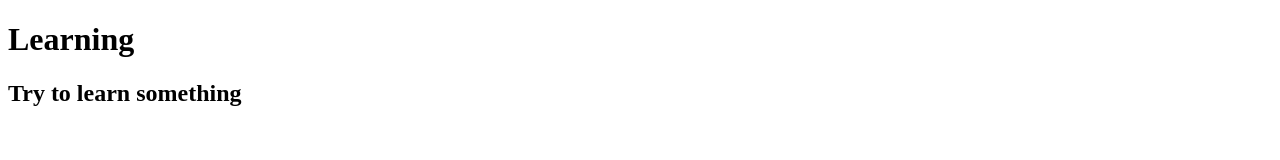
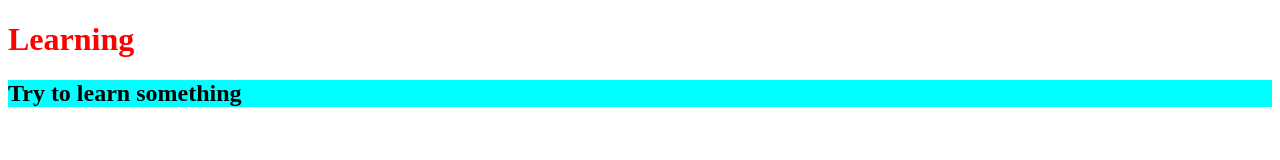
Before and after one commit to Rajib33-code/my-second-repo, a plain HTML site: page index.html in a window 1280 px wide. Drawn offline with Linux system fonts and the light colour scheme.

Commit message:
color added

```diff
--- a/index.html
+++ b/index.html
@@ -5,6 +5,7 @@
     <meta http-equiv="X-UA-Compatible" content="IE=edge">
     <meta name="viewport" content="width=device-width, initial-scale=1.0">
     <title>Mr second github</title>
+    <link rel="stylesheet" href="style.css">
 </head>
 <body>
     <h1>Learning </h1>
--- /dev/null
+++ b/style.css
@@ -0,0 +1,9 @@
+h1{
+
+color:red;
+
+}
+h2{
+
+    background-color:aqua;
+}
```
